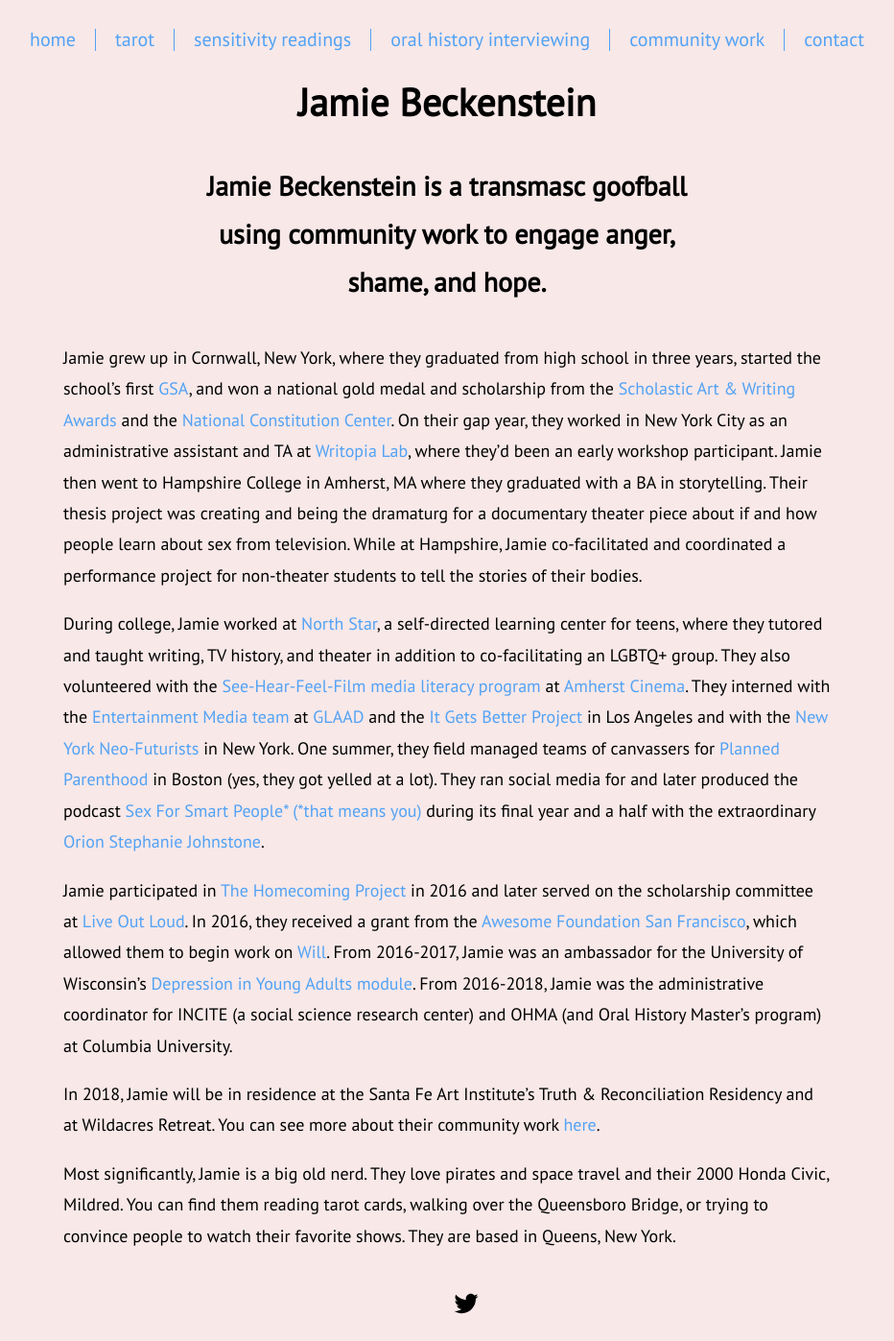
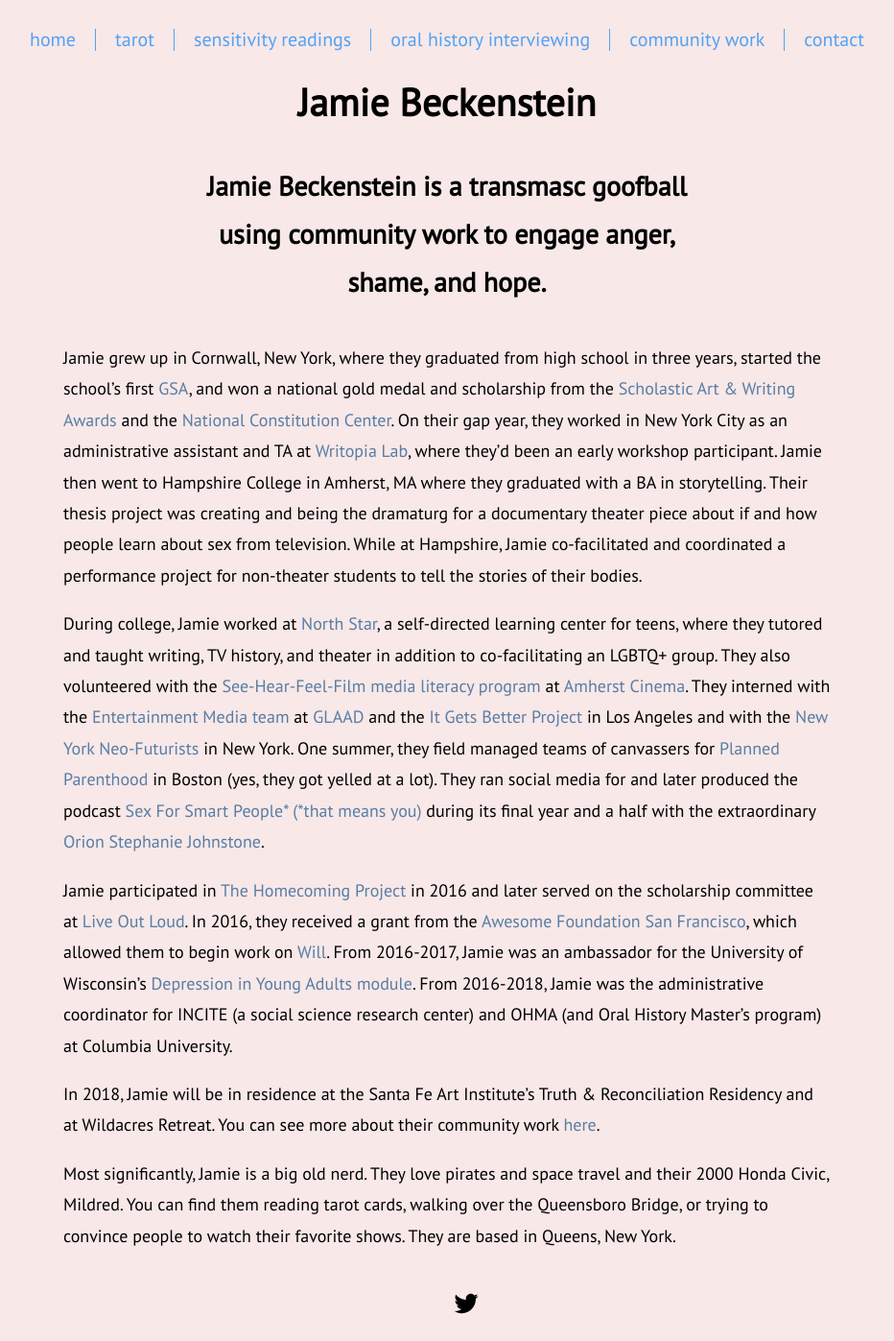
Before and after one commit to jamiebeckenstein/home, a Jekyll site: the page built from index.md, in a window 1280 px wide. Shown: the whole page at 96% size, without its empty margins (174-1106 px from the left). Built offline with Jekyll 4.4.1, drawn with Linux system fonts in a browser that asks for light colours.

Commit message:
chill out link blue

```diff
--- a/css/main.css
+++ b/css/main.css
@@ -35,6 +35,11 @@ head {
   margin-top: 10px;
 }
 
+.content-cotainer a:visited,
+.content-container a {
+  color: #587da4;
+}
+
 .main-nav a:last-of-type {
   border-right: none;
 }
@@ -49,9 +54,11 @@ a:visited {
   color: #52a2f4;
 }
 
+.content-container a:hover,
 a:hover {
   color: #0077f1;
 }
+
 
 .about {
   color: black;
@@ -87,6 +94,8 @@ h2 {
   width: 100%
 }
 
+
+
 .alignment-container {
   max-width: 800px;
 }
```
